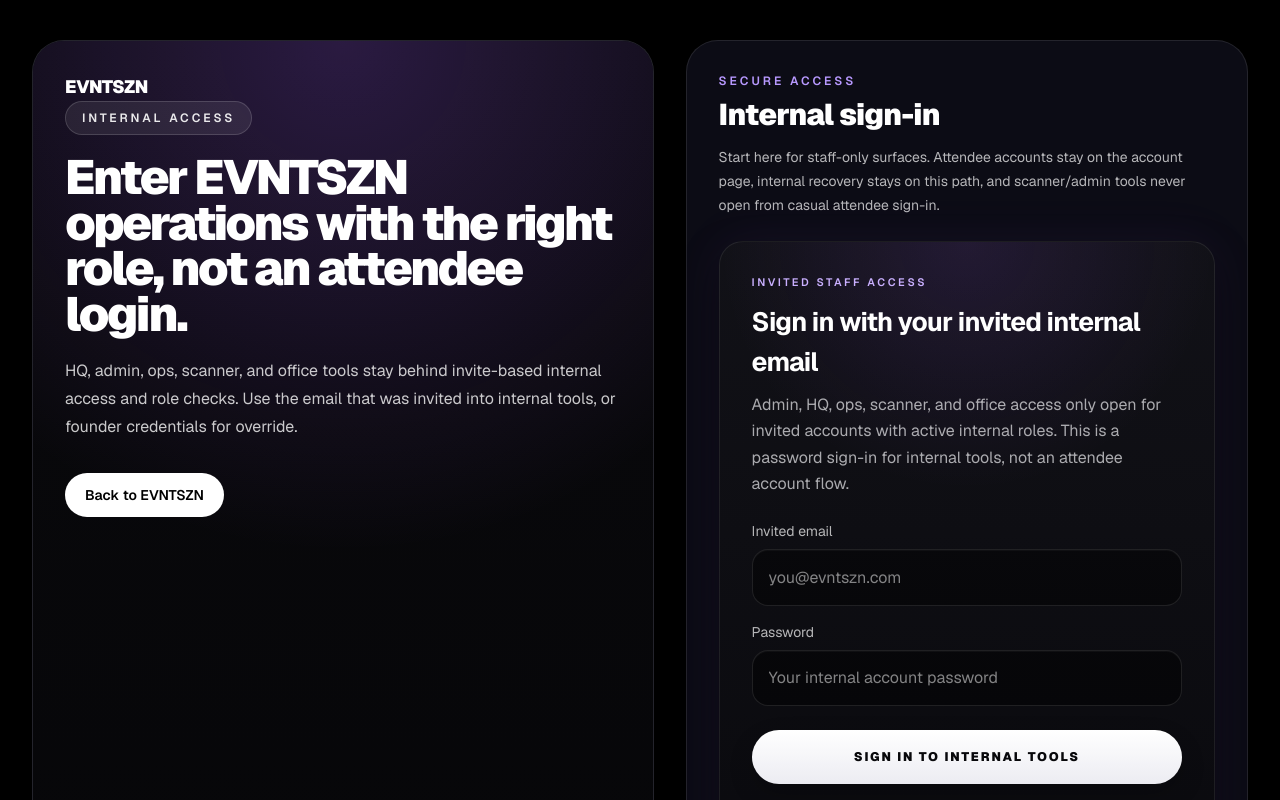
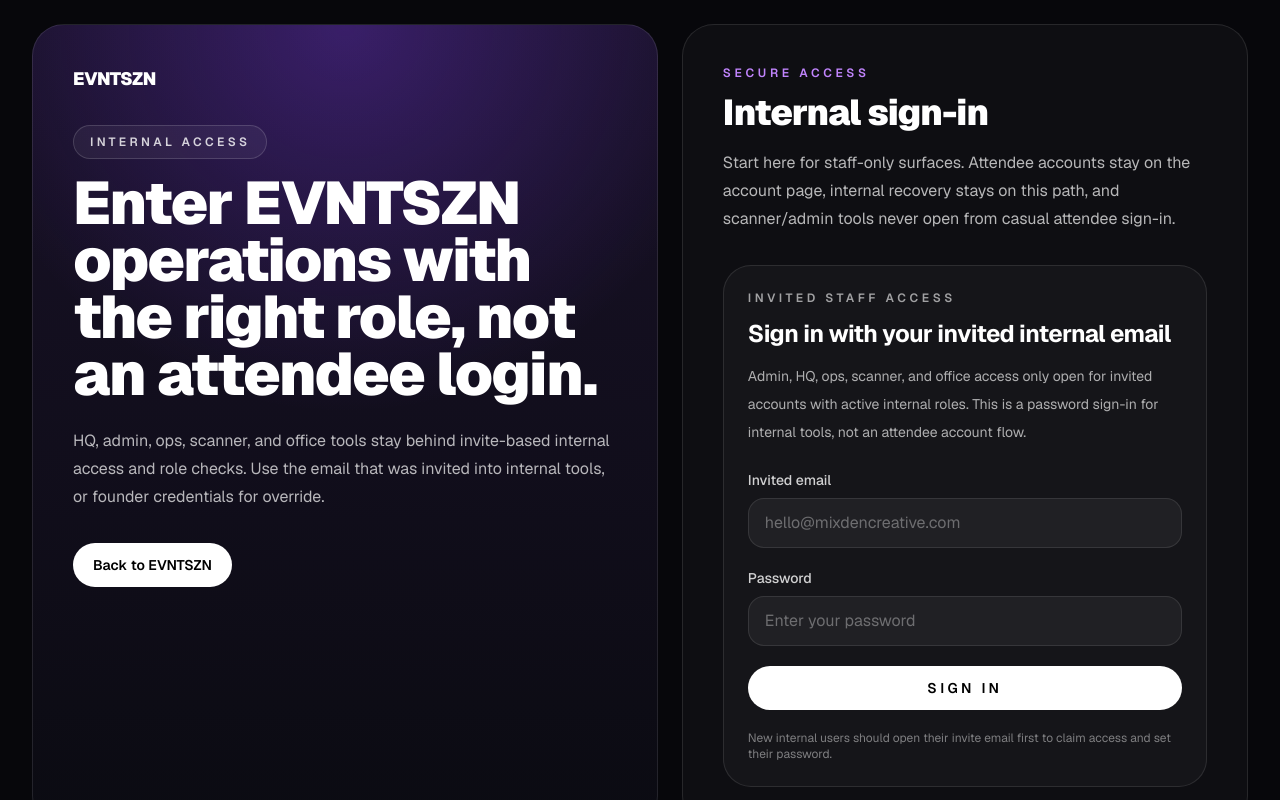
Before and after one commit to MIXDEN-Creative/EVNTSZN, a Next.js app in the folder oryx/web/: page /admin-login in a window 1280 px wide. Shown: the top 800 px of the page. Built offline with nearby package versions, Linux system fonts and the light colour scheme; no server answers.

Commit message:
Fix internal login TypeScript and remove invalid next prop

```diff
--- a/oryx/web/src/app/admin-login/InternalAccessForm.tsx
+++ b/oryx/web/src/app/admin-login/InternalAccessForm.tsx
@@ -1,99 +1,111 @@
 "use client";
 
-import Link from "next/link";
 import { useState } from "react";
-import { createClient } from "@/lib/supabase/client";
-import { getLoginRedirectOrigin, normalizeNextPath } from "@/lib/domains";
 
-export default function InternalAccessForm({ next }: { next: string }) {
+type LoginResponse = {
+  success?: boolean;
+  error?: string;
+};
+
+export default function InternalAccessForm() {
   const [email, setEmail] = useState("");
   const [password, setPassword] = useState("");
   const [loading, setLoading] = useState(false);
-  const [message, setMessage] = useState("");
+  const [errorMessage, setErrorMessage] = useState<string | null>(null);
 
-  async function handleSubmit(event: React.FormEvent) {
-    event.preventDefault();
+  async function handleSubmit(e: React.FormEvent<HTMLFormElement>) {
+    e.preventDefault();
     setLoading(true);
-    setMessage("");
+    setErrorMessage(null);
 
-    const nextPath = normalizeNextPath(next);
-    const accessCheck = await fetch("/api/admin/internal-access", {
-      method: "POST",
-      headers: { "Content-Type": "application/json" },
-      body: JSON.stringify({ email, next: nextPath }),
-    });
+    try {
+      const res = await fetch("/api/admin/internal-access", {
+        method: "POST",
+        headers: {
+          "Content-Type": "application/json",
+        },
+        body: JSON.stringify({
+          email,
+          password,
+        }),
+      });
 
-    const accessJson = (await accessCheck.json().catch(() => ({}))) as { error?: string };
-    if (!accessCheck.ok) {
-      setMessage(accessJson.error || "Internal access is not available for that email.");
+      const raw = await res.json().catch(() => null);
+      const data = (raw ?? {}) as LoginResponse;
+
+      if (!res.ok) {
+        throw new Error(data.error ?? "Login failed");
+      }
+
+      window.location.assign("/admin");
+    } catch (err) {
+      const message =
+        err instanceof Error ? err.message : "Something went wrong";
+      console.error("Internal login error:", err);
+      setErrorMessage(message);
+    } finally {
       setLoading(false);
-      return;
     }
-
-    const supabase = createClient();
-    const redirectOrigin = getLoginRedirectOrigin(nextPath, window.location.host);
-    const { error } = await supabase.auth.signInWithPassword({
-      email,
-      password,
-    });
-
-    if (error) {
-      setMessage(error.message);
-    } else {
-      window.location.href = `${redirectOrigin}${nextPath}`;
-    }
-
-    setLoading(false);
   }
 
   return (
-    <form onSubmit={handleSubmit} className="ev-panel border-white/12 bg-white/[0.02]">
-      <div className="ev-section-kicker">Invited staff access</div>
-      <h2 className="ev-panel-title mt-3">Sign in with your invited internal email</h2>
-      <p className="ev-panel-copy">
-        Admin, HQ, ops, scanner, and office access only open for invited accounts with active internal roles. This is a password sign-in for internal tools, not an attendee account flow.
-      </p>
-
-      <div className="mt-6">
-        <label className="mb-2 block text-sm text-white/70">Invited email</label>
+    <form onSubmit={handleSubmit} className="space-y-5">
+      <div className="space-y-2">
+        <label
+          htmlFor="internal-email"
+          className="block text-sm font-medium text-white/80"
+        >
+          Invited email
+        </label>
         <input
+          id="internal-email"
           type="email"
+          autoComplete="email"
+          required
           value={email}
-          onChange={(event) => setEmail(event.target.value)}
-          className="ev-field"
-          placeholder="you@evntszn.com"
-          required
+          onChange={(e) => setEmail(e.target.value)}
+          placeholder="hello@mixdencreative.com"
+          className="w-full rounded-2xl border border-white/10 bg-white/5 px-4 py-3 text-white outline-none transition placeholder:text-white/35 focus:border-white/30 focus:bg-white/10"
         />
       </div>
 
-      <div className="mt-4">
-        <label className="mb-2 block text-sm text-white/70">Password</label>
+      <div className="space-y-2">
+        <label
+          htmlFor="internal-password"
+          className="block text-sm font-medium text-white/80"
+        >
+          Password
+        </label>
         <input
+          id="internal-password"
           type="password"
+          autoComplete="current-password"
+          required
           value={password}
-          onChange={(event) => setPassword(event.target.value)}
-          className="ev-field"
-          placeholder="Your internal account password"
-          required
+          onChange={(e) => setPassword(e.target.value)}
+          placeholder="Enter your password"
+          className="w-full rounded-2xl border border-white/10 bg-white/5 px-4 py-3 text-white outline-none transition placeholder:text-white/35 focus:border-white/30 focus:bg-white/10"
         />
       </div>
 
-      <button type="submit" disabled={loading} className="ev-button-primary mt-6 w-full disabled:opacity-50">
-        {loading ? "Signing in..." : "Sign in to internal tools"}
-      </button>
-
-      {message ? (
-        <div className="mt-4 rounded-2xl border border-white/10 bg-black/40 p-4 text-sm text-white/75">
-          {message}
+      {errorMessage ? (
+        <div className="rounded-2xl border border-red-500/30 bg-red-500/10 px-4 py-3 text-sm text-red-200">
+          {errorMessage}
         </div>
       ) : null}
 
-      <div className="mt-4 flex flex-wrap items-center justify-between gap-3 text-sm text-white/58">
-        <span>New internal users should open their invite email first to claim access and set their password.</span>
-        <Link href="/admin-login/recover" className="text-[#d8c2ff] hover:text-white">
-          Forgot password?
-        </Link>
-      </div>
+      <button
+        type="submit"
+        disabled={loading}
+        className="w-full rounded-full bg-white px-5 py-3 text-sm font-semibold uppercase tracking-[0.24em] text-black transition hover:scale-[0.99] disabled:cursor-not-allowed disabled:opacity-60"
+      >
+        {loading ? "Signing in..." : "Sign in"}
+      </button>
+
+      <p className="text-xs text-white/45">
+        New internal users should open their invite email first to claim
+        access and set their password.
+      </p>
     </form>
   );
 }
--- a/oryx/web/src/app/admin-login/page.tsx
+++ b/oryx/web/src/app/admin-login/page.tsx
@@ -1,76 +1,73 @@
 import Link from "next/link";
-import type { Metadata } from "next";
-import FounderLoginForm from "@/app/account/login/FounderLoginForm";
 import InternalAccessForm from "./InternalAccessForm";
-import { getAppOrigin, getSurfaceForPath, getWebOrigin, normalizeNextPath } from "@/lib/domains";
 
-export const metadata: Metadata = {
-  title: "Internal Access | EVNTSZN",
-  description: "Secure internal access for EVNTSZN HQ, admin, ops, scanner, and office users.",
-  alternates: {
-    canonical: `${getAppOrigin()}/admin-login`,
-  },
-  openGraph: {
-    title: "EVNTSZN Internal Access",
-    description: "Secure internal access for EVNTSZN HQ, admin, ops, scanner, and office users.",
-    url: `${getAppOrigin()}/admin-login`,
-    siteName: "EVNTSZN",
-    type: "website",
-  },
-  twitter: {
-    card: "summary_large_image",
-    title: "EVNTSZN Internal Access",
-    description: "Secure internal access for EVNTSZN HQ, admin, ops, scanner, and office users.",
-  },
-};
+export default function AdminLoginPage() {
+  return (
+    <main className="min-h-screen bg-[#07070b] text-white">
+      <div className="mx-auto grid min-h-screen w-full max-w-7xl gap-6 px-4 py-6 md:px-6 lg:grid-cols-[1.05fr_0.95fr] lg:px-8">
+        <section className="rounded-[2rem] border border-white/10 bg-[radial-gradient(circle_at_top,#7c3aed55,transparent_45%),linear-gradient(180deg,#181127_0%,#0b0b12_100%)] p-6 md:p-8 lg:p-10">
+          <div className="mb-8">
+            <div className="text-lg font-black tracking-tight">EVNTSZN</div>
+          </div>
 
-type AdminLoginPageProps = {
-  searchParams: Promise<{ next?: string }>;
-};
+          <div className="mb-4 inline-flex rounded-full border border-white/15 bg-white/5 px-4 py-2 text-xs font-semibold uppercase tracking-[0.28em] text-white/80">
+            Internal Access
+          </div>
 
-export default async function AdminLoginPage({ searchParams }: AdminLoginPageProps) {
-  const params = await searchParams;
-  const requestedNext = normalizeNextPath(params?.next || "/epl/admin");
-  const nextSurface = getSurfaceForPath(requestedNext);
-  const next = ["admin", "hq", "ops", "scanner"].includes(nextSurface) ? requestedNext : "/epl/admin";
+          <h1 className="max-w-xl text-4xl font-black leading-[0.95] tracking-tight md:text-5xl lg:text-6xl">
+            Enter EVNTSZN operations with the right role, not an attendee login.
+          </h1>
 
-  return (
-    <main className="min-h-screen bg-black text-white">
-      <div className="mx-auto grid min-h-screen max-w-7xl gap-8 px-4 py-10 md:px-6 lg:grid-cols-[1.05fr_0.95fr] lg:px-8">
-        <section className="relative overflow-hidden rounded-[32px] border border-white/10 bg-[#0c0c15] p-8">
-          <Link href={getWebOrigin()} className="relative z-10 inline-flex text-lg font-black tracking-tight text-white">
-            EVNTSZN
-          </Link>
-          <div className="absolute inset-0 bg-[radial-gradient(circle_at_top,rgba(162,89,255,0.22),transparent_35%),linear-gradient(180deg,#09090c_0%,#050507_100%)]" />
-          <div className="relative">
-            <div className="inline-flex rounded-full border border-white/15 bg-white/8 px-4 py-2 text-xs font-semibold uppercase tracking-[0.24em] text-white/90">
-              Internal access
-            </div>
-            <h1 className="mt-5 max-w-xl text-5xl font-black leading-[0.95] tracking-[-0.05em] text-white">
-              Enter EVNTSZN operations with the right role, not an attendee login.
-            </h1>
-            <p className="mt-5 max-w-xl text-base leading-7 text-white/78">
-              HQ, admin, ops, scanner, and office tools stay behind invite-based internal access and role checks. Use the email that was invited into internal tools, or founder credentials for override.
-            </p>
-            <div className="mt-8 flex flex-wrap gap-3">
-              <Link href={getWebOrigin()} className="rounded-full bg-white px-5 py-3 text-sm font-semibold text-black transition hover:opacity-90">
-                Back to EVNTSZN
-              </Link>
-            </div>
+          <p className="mt-6 max-w-xl text-sm leading-7 text-white/70 md:text-base">
+            HQ, admin, ops, scanner, and office tools stay behind invite-based
+            internal access and role checks. Use the email that was invited into
+            internal tools, or founder credentials for override.
+          </p>
+
+          <div className="mt-8">
+            <Link
+              href="/"
+              className="inline-flex rounded-full bg-white px-5 py-3 text-sm font-semibold text-black transition hover:scale-[0.99]"
+            >
+              Back to EVNTSZN
+            </Link>
           </div>
         </section>
 
-        <section className="grid gap-6 rounded-[32px] border border-white/10 bg-[#0c0c15] p-6 md:p-8">
-          <div>
-            <div className="mb-2 text-xs font-semibold uppercase tracking-[0.24em] text-[#b899ff]">Secure access</div>
-            <h2 className="text-3xl font-black tracking-tight text-white">Internal sign-in</h2>
-            <p className="mt-3 text-sm leading-6 text-white/70">
-              Start here for staff-only surfaces. Attendee accounts stay on the account page, internal recovery stays on this path, and scanner/admin tools never open from casual attendee sign-in.
-            </p>
+        <section className="rounded-[2rem] border border-white/10 bg-white/[0.03] p-6 md:p-8 lg:p-10">
+          <div className="mb-3 text-xs font-semibold uppercase tracking-[0.3em] text-[#c084fc]">
+            Secure Access
           </div>
 
-          <InternalAccessForm next={next} />
-          <FounderLoginForm next={next} />
+          <h2 className="text-3xl font-black tracking-tight md:text-4xl">
+            Internal sign-in
+          </h2>
+
+          <p className="mt-4 max-w-xl text-sm leading-7 text-white/70 md:text-base">
+            Start here for staff-only surfaces. Attendee accounts stay on the
+            account page, internal recovery stays on this path, and
+            scanner/admin tools never open from casual attendee sign-in.
+          </p>
+
+          <div className="mt-8 rounded-[1.75rem] border border-white/10 bg-white/[0.03] p-5 md:p-6">
+            <div className="mb-3 text-xs font-semibold uppercase tracking-[0.3em] text-white/60">
+              Invited Staff Access
+            </div>
+
+            <h3 className="text-2xl font-bold tracking-tight">
+              Sign in with your invited internal email
+            </h3>
+
+            <p className="mt-3 text-sm leading-7 text-white/65">
+              Admin, HQ, ops, scanner, and office access only open for invited
+              accounts with active internal roles. This is a password sign-in
+              for internal tools, not an attendee account flow.
+            </p>
+
+            <div className="mt-6">
+              <InternalAccessForm />
+            </div>
+          </div>
         </section>
       </div>
     </main>
```
